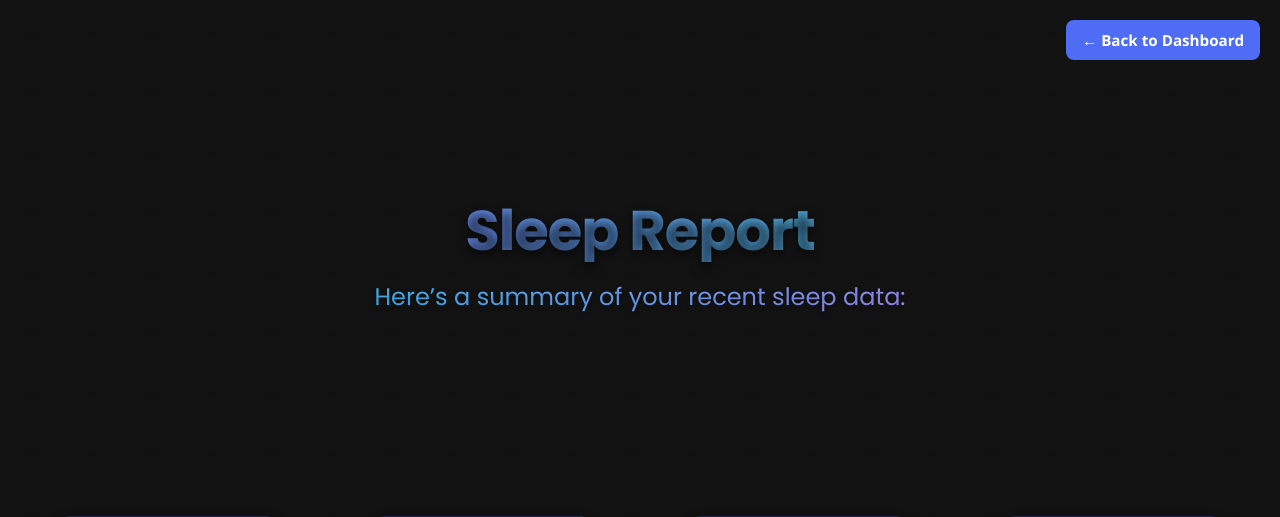
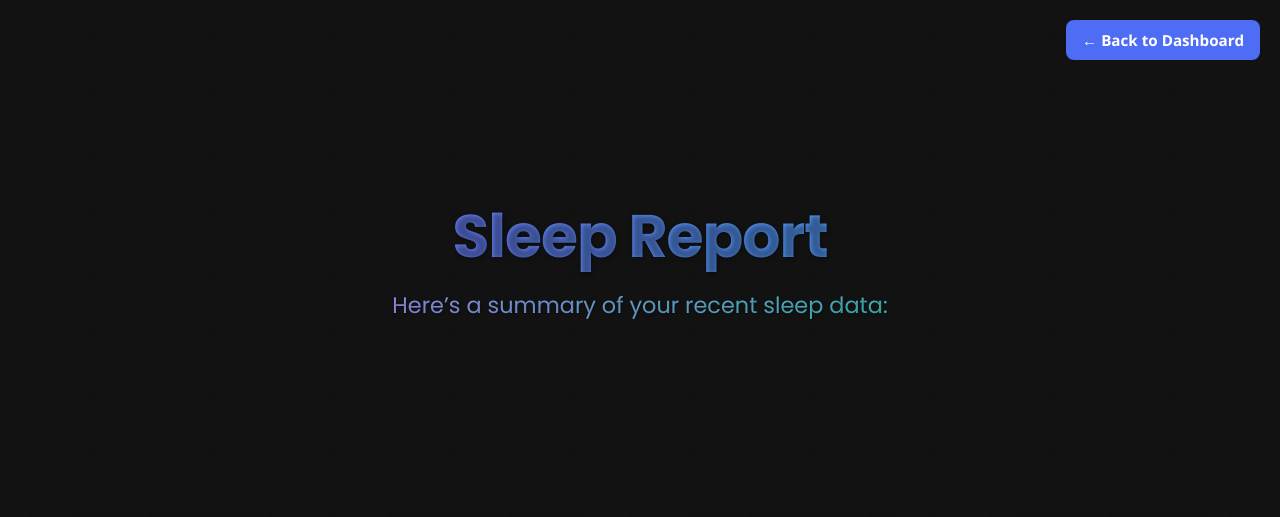
Before and after one commit to klxs409400/CITS5505-GROUP, a Python web app: template templates/Reports/report.html in a window 1280 px wide. Shown: the top 517 px of the page. Run offline with Jinja, Linux system fonts and the light colour scheme; the template is opened without the code that fills it, so the values that code supplies are empty.

Commit message:
Modify dashboard button path and fix browser compatibility issues in report.css

```diff
--- a/static/css/report.css
+++ b/static/css/report.css
@@ -106,30 +106,34 @@
 
   .center-heading h1 {
     font-family: 'Poppins', sans-serif;
-    font-size: 3.5rem;
+    font-size: 3.75rem;
     font-weight: 700;
-    color: #ffffff;
     letter-spacing: -1px;
-    line-height: 1.1;
+    line-height: 1.2;
     margin-bottom: 1rem;
-    text-shadow: 0 4px 10px rgba(0, 0, 0, 0.6);
-    background: linear-gradient(to right, #7f5af0, #2ecbba);
+    background: linear-gradient(90deg, #7f5af0, #38bdf8);
+    background-clip: text;
     -webkit-background-clip: text;
+    color: transparent;
     -webkit-text-fill-color: transparent;
+    text-shadow: 1px 1px 4px rgba(0, 0, 0, 0.4);
+    text-align: center;
   }
 
   .center-heading p {
     font-family: 'Poppins', sans-serif;
-    font-size: 1.5rem;
+    font-size: 1.4rem;
     font-weight: 500;
     line-height: 1.6;
-    margin-bottom: 2rem;
-    max-width: 700px;
+    margin-bottom: 2.5rem;
+    max-width: 720px;
     margin-left: auto;
     margin-right: auto;
-    background: linear-gradient(to right, #38bdf8, #a78bfa);
+    background: linear-gradient(90deg, #a78bfa, #2ecbba);
+    background-clip: text;
     -webkit-background-clip: text;
+    color: transparent;
     -webkit-text-fill-color: transparent;
     text-align: center;
-    text-shadow: 0 2px 5px rgba(0, 0, 0, 0.3);
+    text-shadow: 1px 1px 3px rgba(0, 0, 0, 0.3);
   }
--- a/templates/Reports/report.html
+++ b/templates/Reports/report.html
@@ -14,7 +14,7 @@
 <body>
 
         <div class="back-button-container">
-            <a href="dashboard.html" class="back-button">← Back to Dashboard</a>
+            <a href="../Homepage/dashboard.html" class="back-button">← Back to Dashboard</a>
         </div>
 
     <div class="center-heading">
```
